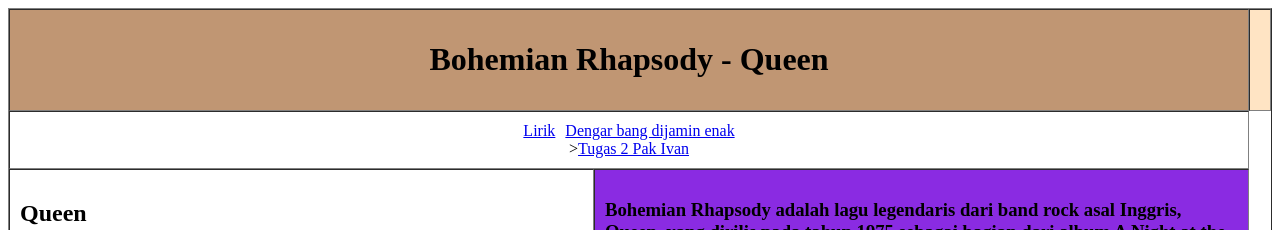
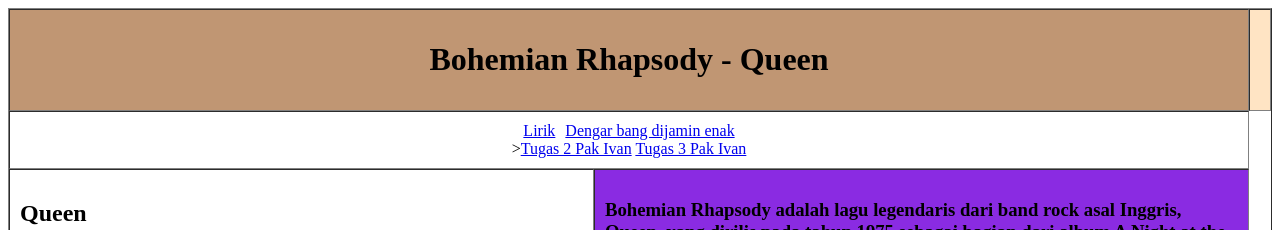
Before and after one commit to reynald-cloud/renal, a plain HTML site: page index.html in a window 1280 px wide. Shown: the top 230 px of the page. Drawn offline with Linux system fonts and the light colour scheme.

Commit message:
Update index.html

```diff
--- a/index.html
+++ b/index.html
@@ -21,6 +21,7 @@
             ><a href="https://www.youtube.com/watch?v=fJ9rUzIMcZQ&pp=ygURYm9oZW1pYW4gcmhhc3BvZHk%3D" target="_blank">Dengar bang dijamin enak</a></span
           >
           ><a href="tugas2.html" target="_blank">Tugas 2 Pak Ivan</a>
+          <a href= "tugas3.html" target="_blank">Tugas 3 Pak Ivan</a>
         </td>
       </tr>
       <tr>
```
